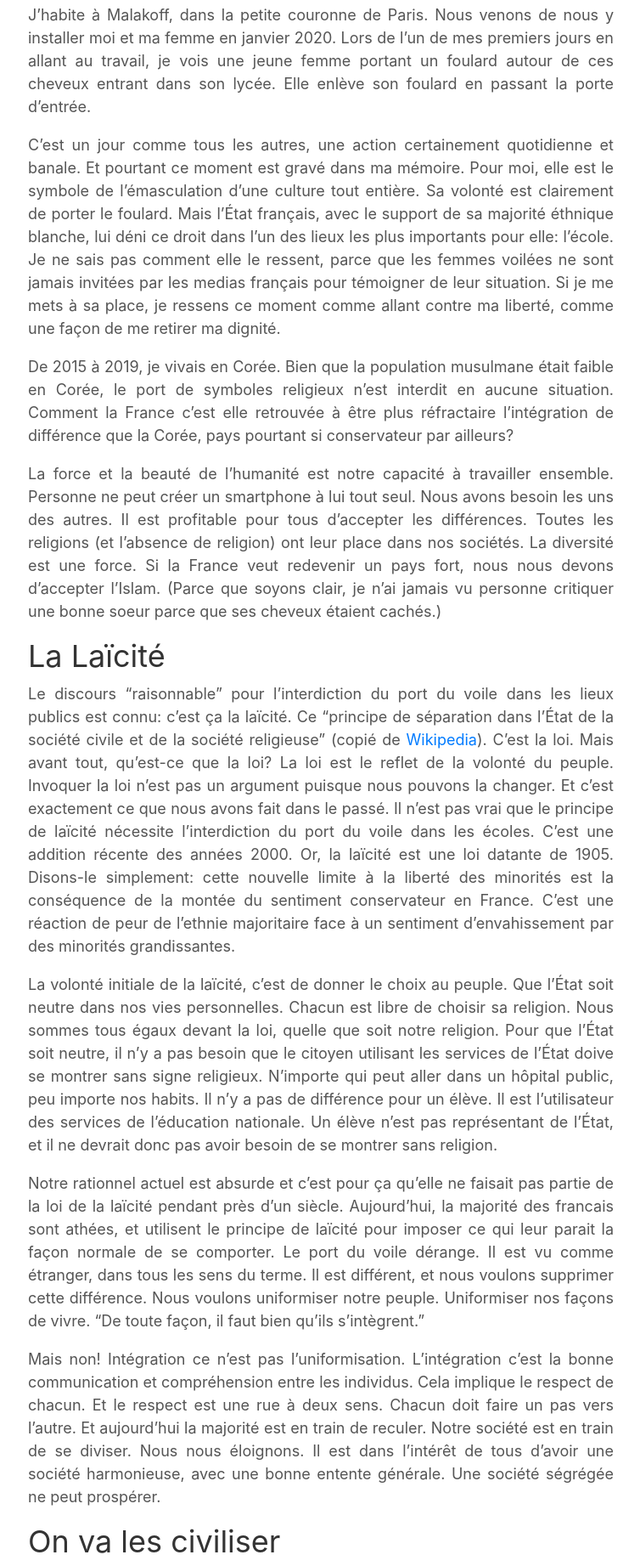
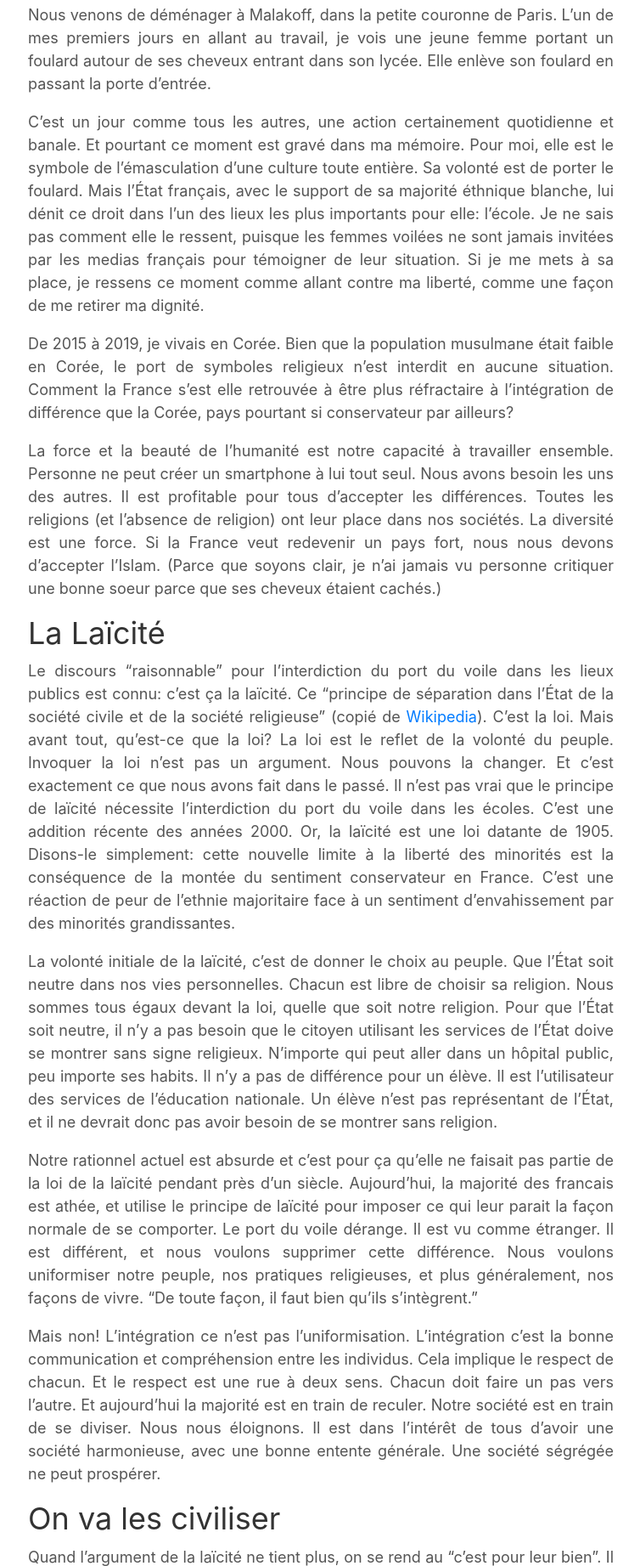
Before and after one commit to Jiliac/mimima-fr.github.io, a plain HTML site: page 2020/10/laïcité-une-nouvelle-forme-de-colonialisme/index.html in a window 1280 px wide. Shown: the part 878-2721 px from the top of the page at 85% size, without its empty margins (82-836 px from the left). Drawn offline with Linux system fonts and the light colour scheme.

Commit message:
Orthographe pass

```diff
--- a/2020/10/laïcité-une-nouvelle-forme-de-colonialisme/index.html
+++ b/2020/10/laïcité-une-nouvelle-forme-de-colonialisme/index.html
@@ -34,7 +34,7 @@
     "width": "6144"
   },
   "url": "/2020/10/la%C3%AFcit%C3%A9-une-nouvelle-forme-de-colonialisme/",
-  "wordCount": "1034",
+  "wordCount": "1017",
   "datePublished": "2020-10-31T00:00:00+00:00",
   "dateModified": "2020-10-31T00:00:00+00:00",
   "author": {
@@ -105,23 +105,23 @@
   </header>
   <div class="text-justify"><h5 id="la-majorité-ne-devrait-pas-supprimer-les-droits-des-minorités"><strong>La majorité ne devrait pas supprimer les droits des minorités.</strong></h5>
 <p><img src="/images/femme-voilee.jpg" alt="Femme Voilee"></p>
-<p>J&rsquo;habite à Malakoff, dans la petite couronne de Paris. Nous venons de nous y
-installer moi et ma femme en janvier 2020. Lors de l&rsquo;un de mes premiers jours
-en allant au travail, je vois une jeune femme portant un foulard autour de
-ces cheveux entrant dans son lycée. Elle enlève son foulard en passant la
-porte d&rsquo;entrée.</p>
+<p>Nous venons de déménager à Malakoff, dans la petite couronne de Paris. L&rsquo;un
+de mes premiers jours en allant au travail, je vois une jeune femme portant
+un foulard autour de ses cheveux entrant dans son lycée. Elle enlève son
+foulard en passant la porte d&rsquo;entrée.</p>
 <p>C&rsquo;est un jour comme tous les autres, une action certainement quotidienne et
 banale. Et pourtant ce moment est gravé dans ma mémoire. Pour moi, elle est
-le symbole de l&rsquo;émasculation d&rsquo;une culture tout entière. Sa volonté est
-clairement de porter le foulard. Mais l&rsquo;État français, avec le support de sa
-majorité éthnique blanche, lui déni ce droit dans l&rsquo;un des lieux les plus
-importants pour elle: l&rsquo;école. Je ne sais pas comment elle le ressent, parce
-que les femmes voilées ne sont jamais invitées par les medias français pour
-témoigner de leur situation. Si je me mets à sa place, je ressens ce moment
-comme allant contre ma liberté, comme une façon de me retirer ma dignité.</p>
+le symbole de l&rsquo;émasculation d&rsquo;une culture toute entière. Sa volonté est
+de porter le foulard. Mais l&rsquo;État français, avec le support de sa
+majorité éthnique blanche, lui dénit ce droit dans l&rsquo;un des lieux les plus
+importants pour elle: l&rsquo;école. Je ne sais pas comment elle le ressent,
+puisque les femmes voilées ne sont jamais invitées par les medias français
+pour témoigner de leur situation. Si je me mets à sa place, je ressens ce
+moment comme allant contre ma liberté, comme une façon de me retirer ma
+dignité.</p>
 <p>De 2015 à 2019, je vivais en Corée. Bien que la population musulmane était
 faible en Corée, le port de symboles religieux n&rsquo;est interdit en aucune
-situation. Comment la France c&rsquo;est elle retrouvée à être plus réfractaire
+situation. Comment la France s&rsquo;est elle retrouvée à être plus réfractaire à
 l&rsquo;intégration de différence que la Corée, pays pourtant si conservateur par
 ailleurs?</p>
 <p>La force et la beauté de l&rsquo;humanité est notre capacité à travailler ensemble.
@@ -137,7 +137,7 @@ publics est connu: c&rsquo;est ça la laïcité. Ce &ldquo;principe de séparati
 l&rsquo;État de la société civile et de la société religieuse&rdquo; (copié de
 <a href="https://fr.wikipedia.org/wiki/La%C3%AFcit%C3%A9">Wikipedia</a>). C&rsquo;est la loi. Mais avant
 tout, qu&rsquo;est-ce que la loi? La loi est le reflet de la volonté du peuple.
-Invoquer la loi n&rsquo;est pas un argument puisque nous pouvons la changer. Et
+Invoquer la loi n&rsquo;est pas un argument. Nous pouvons la changer. Et
 c&rsquo;est exactement ce que nous avons fait dans le passé. Il n&rsquo;est pas vrai que
 le principe de laïcité nécessite l&rsquo;interdiction du port du voile dans les
 écoles. C&rsquo;est une addition récente des années 2000. Or, la laïcité est
@@ -151,19 +151,19 @@ l&rsquo;État soit neutre dans nos vies personnelles. Chacun est libre de choisi
 religion. Nous sommes tous égaux devant la loi, quelle que soit notre
 religion. Pour que l&rsquo;État soit neutre, il n&rsquo;y a pas besoin que le citoyen
 utilisant les services de l&rsquo;État doive se montrer sans signe religieux.
-N&rsquo;importe qui peut aller dans un hôpital public, peu importe nos habits. Il
+N&rsquo;importe qui peut aller dans un hôpital public, peu importe ses habits. Il
 n&rsquo;y a pas de différence pour un élève. Il est l&rsquo;utilisateur des services de
 l&rsquo;éducation nationale. Un élève n&rsquo;est pas représentant de l&rsquo;État, et il ne
 devrait donc pas avoir besoin de se montrer sans religion.</p>
 <p>Notre rationnel actuel est absurde et c&rsquo;est pour ça qu&rsquo;elle ne faisait pas
 partie de la loi de la laïcité pendant près d&rsquo;un siècle. Aujourd&rsquo;hui, la
-majorité des francais sont athées, et utilisent le principe de laïcité pour
+majorité des francais est athée, et utilise le principe de laïcité pour
 imposer ce qui leur parait la façon normale de se comporter. Le port du voile
-dérange. Il est vu comme étranger, dans tous les sens du terme. Il est
-différent, et nous voulons supprimer cette différence. Nous voulons
-uniformiser notre peuple. Uniformiser nos façons de vivre. &ldquo;De toute façon,
-il faut bien qu&rsquo;ils s&rsquo;intègrent.&rdquo;</p>
-<p>Mais non! Intégration ce n&rsquo;est pas l&rsquo;uniformisation. L&rsquo;intégration c&rsquo;est la
+dérange. Il est vu comme étranger. Il est différent, et nous voulons
+supprimer cette différence. Nous voulons uniformiser notre peuple, nos
+pratiques religieuses, et plus généralement, nos façons de vivre. &ldquo;De toute
+façon, il faut bien qu&rsquo;ils s&rsquo;intègrent.&rdquo;</p>
+<p>Mais non! L&rsquo;intégration ce n&rsquo;est pas l&rsquo;uniformisation. L&rsquo;intégration c&rsquo;est la
 bonne communication et compréhension entre les individus. Cela implique le
 respect de chacun. Et le respect est une rue à deux sens. Chacun doit faire
 un pas vers l&rsquo;autre. Et aujourd&rsquo;hui la majorité est en train de reculer.
@@ -178,17 +178,18 @@ mieux que de leur imposer la chrétienté. Mais quand même on va leur apprendre
 à respecter la femme. Parce qu&rsquo;ils sont quand même bien machos ces gens-là.</p>
 <blockquote>
 <p>&ldquo;La folie, c&rsquo;est de faire toujours la même chose et de s&rsquo;attendre à un
-résultat différent.&rdquo; <em>Albert Einstein</em>.</p>
+résultat différent.&rdquo; <em>Albert Einstein</em></p>
 </blockquote>
 <p>Le coup de l&rsquo;homme blanc qui essaie de civiliser les hommes de couleur, ça
 n&rsquo;a pas bien marché au XIXe et au XXe siècle, il n&rsquo;y a pas de raison que ça
-ait mieux au XXIe siècle.
-Le &ldquo;je sais ce qui est bon pour toi, fait moi confiance&rdquo;, ça ne marche jamais
-bien. Peut être que c&rsquo;est vrai: Ces jeunes femmes sont contentes qu&rsquo;on leur donne
+soit mieux au XXIe siècle.
+Le &ldquo;je sais ce qui est bon pour toi, fais moi confiance&rdquo;, ça ne marche jamais
+bien. Peut être que c&rsquo;est vrai: Ces jeunes femmes sont contentes qu&rsquo;on leur
+donne
 l&rsquo;opportunité de retirer leurs voiles à l&rsquo;école. Une libération des hommes de
 leur famille. Mais peut-être pas. Cela pourrait aussi bien ressenti comme une
 règle imposée, donc illégitime. Le leur a-t-on jamais demandé? Elles sont le
-centre de ce débat et on ne se préoccupe que très peu de leur avis. Et on se
+centre de ce débat et on ne se préoccupe pas de leur avis. Et on se
 prétend une démocratie.</p>
 <p>La civilisation, ce n&rsquo;est pas un état d&rsquo;illumination qui est atteint et
 transmis aux petites gens qui sont restées dans l&rsquo;obscurité. Être civilisé,
```
